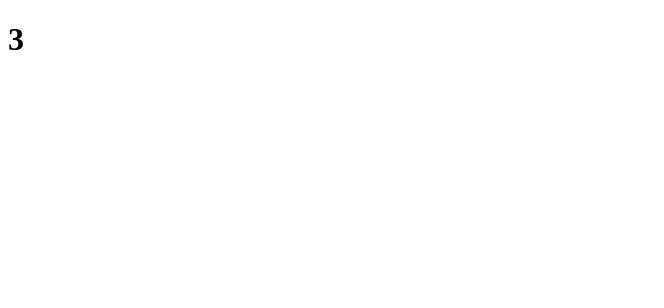
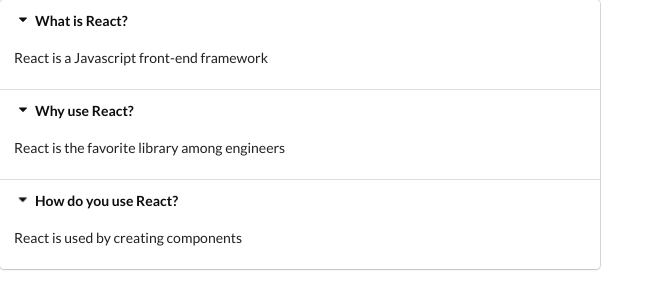
Before and after one commit to yushaushaibu/widgets-app, a React (Create React App) app: page / in a window 1280 px wide. Shown: the top 308 px of the page, without its empty margins (0-664 px from the left). Built offline with nearby package versions, Linux system fonts and the light colour scheme.

Commit message:
Mapping over items array in the Accordion component

```diff
--- a/public/index.html
+++ b/public/index.html
@@ -14,6 +14,7 @@
       manifest.json provides metadata used when your web app is installed on a
       user's mobile device or desktop. See https://developers.google.com/web/fundamentals/web-app-manifest/
     -->
+    <link rel="stylesheet" href="https://cdnjs.cloudflare.com/ajax/libs/semantic-ui/2.5.0/semantic.min.css" integrity="sha512-KXol4x3sVoO+8ZsWPFI/r5KBVB/ssCGB5tsv2nVOKwLg33wTFP3fmnXa47FdSVIshVTgsYk/1734xSk9aFIa4A==" crossorigin="anonymous" referrerpolicy="no-referrer" />
     <link rel="manifest" href="%PUBLIC_URL%/manifest.json" />
     <!--
       Notice the use of %PUBLIC_URL% in the tags above.
--- a/src/components/Accordion.js
+++ b/src/components/Accordion.js
@@ -1,7 +1,20 @@
 import React from "react";
 
 const Accordion = ({ items }) => {
-  return <h1>{items.length}</h1>;
+  const renderedItems = items.map((item) => {
+    return (
+      <React.Fragment key={item.title}>
+        <div className="title active">
+          <i className="dropdown icon"></i>
+          {item.title}
+        </div>
+        <div className="content active">
+          <p>{item.content}</p>
+        </div>
+      </React.Fragment>
+    );
+  });
+  return <div className="ui styled accordion">{renderedItems}</div>;
 };
 
 export default Accordion;
```
Also changed, not shown: 1 other file (tests, documents, lock files or other folders).
